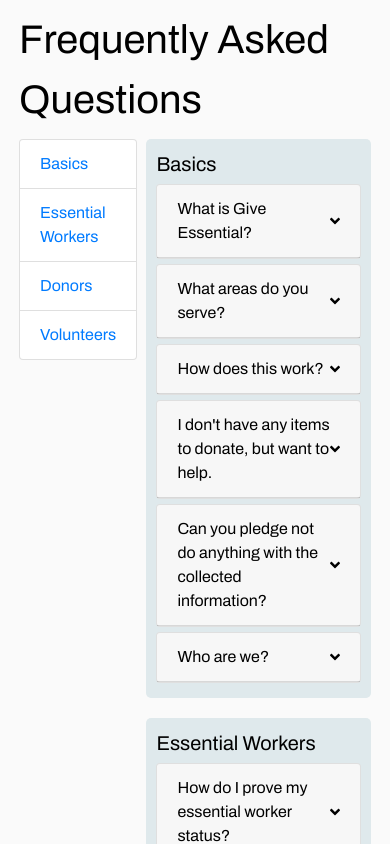
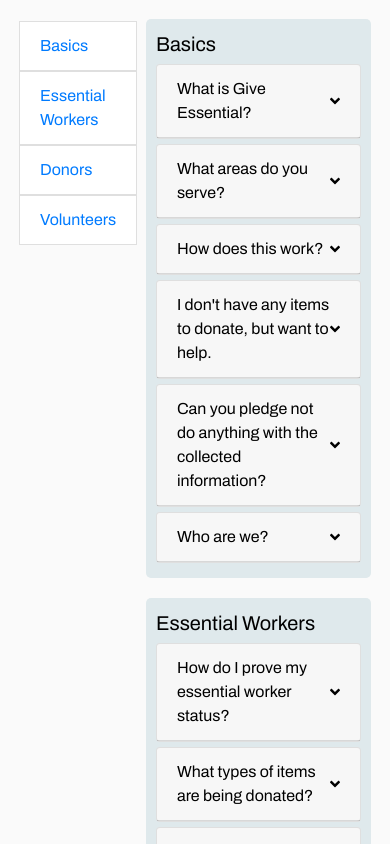
Before and after one commit to Give-Essential/giveessential.org, a React (Create React App) app in the folder give-essential/: page /faq in a window 390 px wide. Shown: the top 844 px of the page. Built offline with nearby package versions, Linux system fonts and the light colour scheme.

Commit message:
finished mobile version

```diff
--- a/give-essential/package.json
+++ b/give-essential/package.json
@@ -10,8 +10,10 @@
     "@testing-library/react": "^9.3.2",
     "@testing-library/user-event": "^7.1.2",
     "bootstrap": "^4.4.1",
+    "node-sass": "^4.14.0",
     "react": "^16.13.1",
     "react-anchor-link-smooth-scroll": "^1.0.12",
+    "react-device-detect": "^1.12.0",
     "react-dom": "^16.13.1",
     "react-markdown": "^4.3.1",
     "react-router-dom": "^5.1.2",
--- a/give-essential/src/components/FAQ.js
+++ b/give-essential/src/components/FAQ.js
@@ -4,12 +4,14 @@
   Nav, NavItem,
   Collapse,
   Card, CardBody, CardHeader, CardText,
-  ListGroup, ListGroupItem
+  ListGroup, ListGroupItem,
+  UncontrolledDropdown, DropdownToggle, DropdownMenu, DropdownItem, Dropdown
 } from 'reactstrap';
 import AnchorLink from 'react-anchor-link-smooth-scroll';
-import '../css/FAQ.css';
+import '../css/FAQ.scss';
 import { FontAwesomeIcon } from '@fortawesome/react-fontawesome';
 import { faAngleUp, faAngleDown } from '@fortawesome/free-solid-svg-icons';
+import { isMobile } from 'react-device-detect';
 
 const data = [
   {
@@ -139,7 +141,8 @@
   constructor(props) {
     super();
 
-    this.setState = this.setState.bind(this);
+    this.toggleItem = this.toggleItem.bind(this);
+    this.toggleMobileNav = this.toggleMobileNav.bind(this)
 
     // setup states
     var collapsedStates = {};
@@ -150,7 +153,8 @@
     });
 
     this.state = {
-      collapsedStates: collapsedStates
+      collapsedStates: collapsedStates,
+      mobileNavOpen: false
     };
   }
 
@@ -163,25 +167,65 @@
     });
   }
 
+  toggleMobileNav(value) {
+    if (value == null) {
+      value = !this.state.mobileNavOpen
+    }
+
+    this.setState({
+      mobileNavOpen: value
+    })
+  }
+
   render() {
     return (
       <div className="faq">
         <div className="faq-header">
-          Frequently Asked Questions
+          {/* Frequently Asked Questions */}
         </div>
-        <div className="faq-container">
-          <div className="faq-nav">
+        <div className={`faq-container ${isMobile ? 'mobile' : 'desktop'}`}>
+          {isMobile ?
+            <div className="faq-nav mobile">
+              <Card style={{ backgroundColor: '#8CC9BA'}}>
+                <CardHeader
+                  className="faq-nav-mobile-header"
+                  onClick={() => this.toggleMobileNav()}>
+                  Sections
+                  <FontAwesomeIcon icon={this.state.mobileNavOpen ? faAngleUp : faAngleDown} />
+                </CardHeader>
+                <Collapse isOpen={this.state.mobileNavOpen}>
+                  <CardBody style={{ padding: 0 }}>
                     <ListGroup>
                       {data.map((section, index) => (
-                <ListGroupItem>
+                        <AnchorLink
+                          offset='300'
+                          href={`#faq-section-${index}`}
+                          onClick={() => this.toggleMobileNav(false)}>
+                          <ListGroupItem className="faq-nav-mobile-link">
+                            {section.title}
+                          </ListGroupItem>
+                        </AnchorLink>
+                      ))}
+                    </ListGroup>
+                  </CardBody>
+                </Collapse>
+              </Card>
+            </div>
+          :
+            <div className="faq-nav desktop">
+              <ListGroup>
+                {data.map((section, index) => (
                   <AnchorLink href={`#faq-section-${index}`}>
+                    <ListGroupItem className="faq-nav-item">
                       {section.title}
+                    </ListGroupItem>
                   </AnchorLink>
-                </ListGroupItem>
                 ))}
               </ListGroup>
             </div>
-          <div className="faq-content">
+          }
+
+          <div className={`faq-content ${isMobile ? 'mobile' : 'desktop'}`}>
             {data.map((section, sectionIndex) => (
               <div className="faq-section" id={`faq-section-${sectionIndex}`}>
                 <div className="faq-section-title">
@@ -196,8 +240,7 @@
                       {item.question}
                       <FontAwesomeIcon icon={this.state.collapsedStates[`faq-${sectionIndex}-${itemIndex}`] ? faAngleUp : faAngleDown} />
                     </CardHeader>
-                    <Collapse
-                      isOpen={this.state.collapsedStates[`faq-${sectionIndex}-${itemIndex}`]} >
+                    <Collapse isOpen={this.state.collapsedStates[`faq-${sectionIndex}-${itemIndex}`]} >
                       <CardBody style={{ paddingBottom: 0 }}>
                         <CardText className="faq-answer">
                           <ReactMarkdown>
--- a/give-essential/src/css/FAQ.css
+++ b/give-essential/src/css/FAQ.scss
@@ -14,24 +14,59 @@
 }
 
 .faq-container {
-    display: flex;
-    flex-direction: row;
     max-width: 1500px;
     margin: auto;
+    padding: 0 2.5% 0 2.5%;
+
+    &.mobile {
+        display: relative;
+    }
+
+    &.desktop {
+        display: flex;
+        flex-direction: row;
+        flex-wrap: wrap;
+    }
 }
 
 .faq-nav {
     position: sticky;
     top: 2.5%;
-    flex: 1 0 0;
     align-self: flex-start;
-    margin-left: 2.5%;
+    z-index: 1;
+
+    &.mobile {
+        width: 100%;
+        margin-bottom: 5%;
+    }
+
+    &.desktop {
+        flex: 1 0 0;
+    }
+}
+
+.faq-nav-item:hover {
+    background-color: #f5f5f5;
+    transition: 0.3s;
+}
+
+.faq-nav-mobile-header {
+    display: flex;
+    justify-content: space-between;
+    align-items: center;
+    background-color: #8CC9BA;
+    color: white;
 }
 
 .faq-content {
-    flex: 6 0 0;
-    margin-left: 2.5%;
-    margin-right: 2.5%;
+    &.mobile {
+        width: 100%;
+    }
+
+    &.desktop {
+        flex: 6 0 0;
+        margin-left: 2.5%;
+    }
 }
 
 .faq-section {
@@ -55,7 +90,3 @@
 .faq-item {
     margin-bottom: 5px;
 }
-
-.faq-item[area-expanded="true"] {
-    background-color: red;
-}
```
Also changed, not shown: 1 other file (tests, documents, lock files or other folders). Lines whose indentation alone changed are shown as unchanged.
